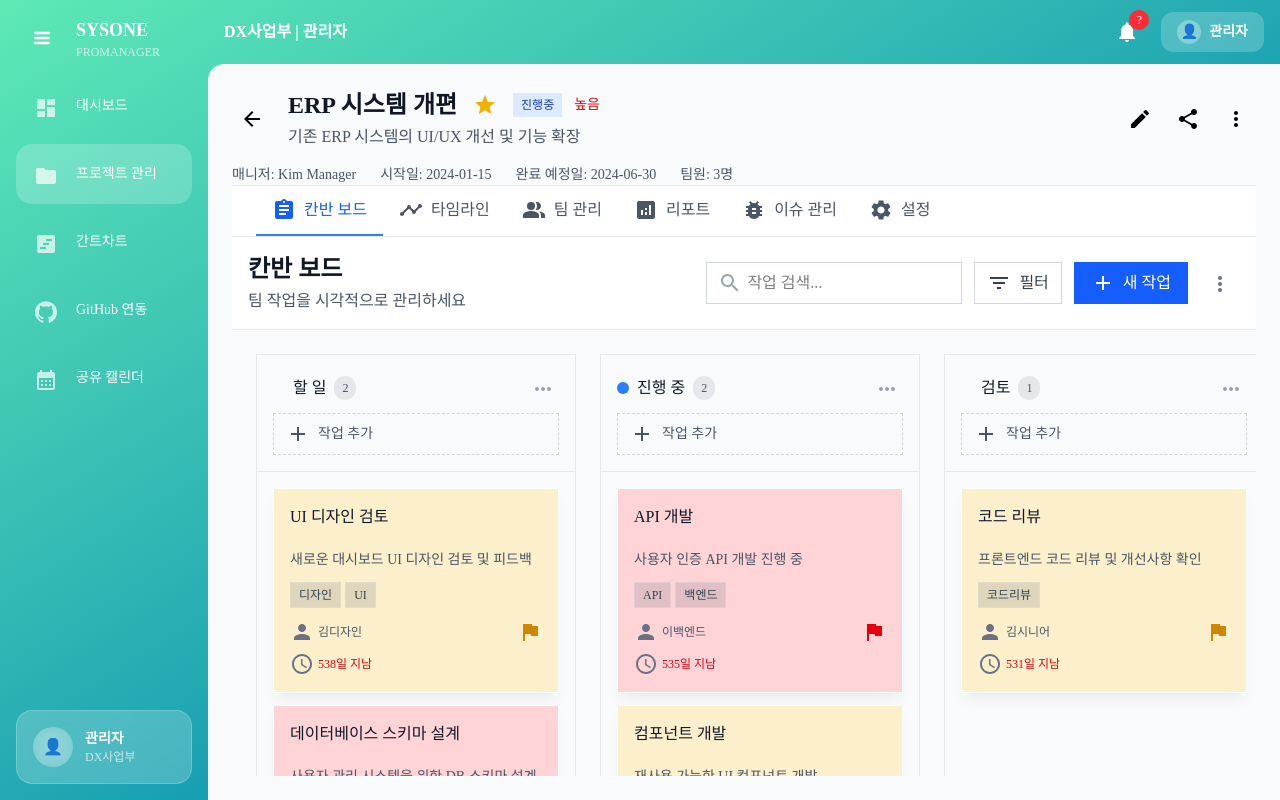
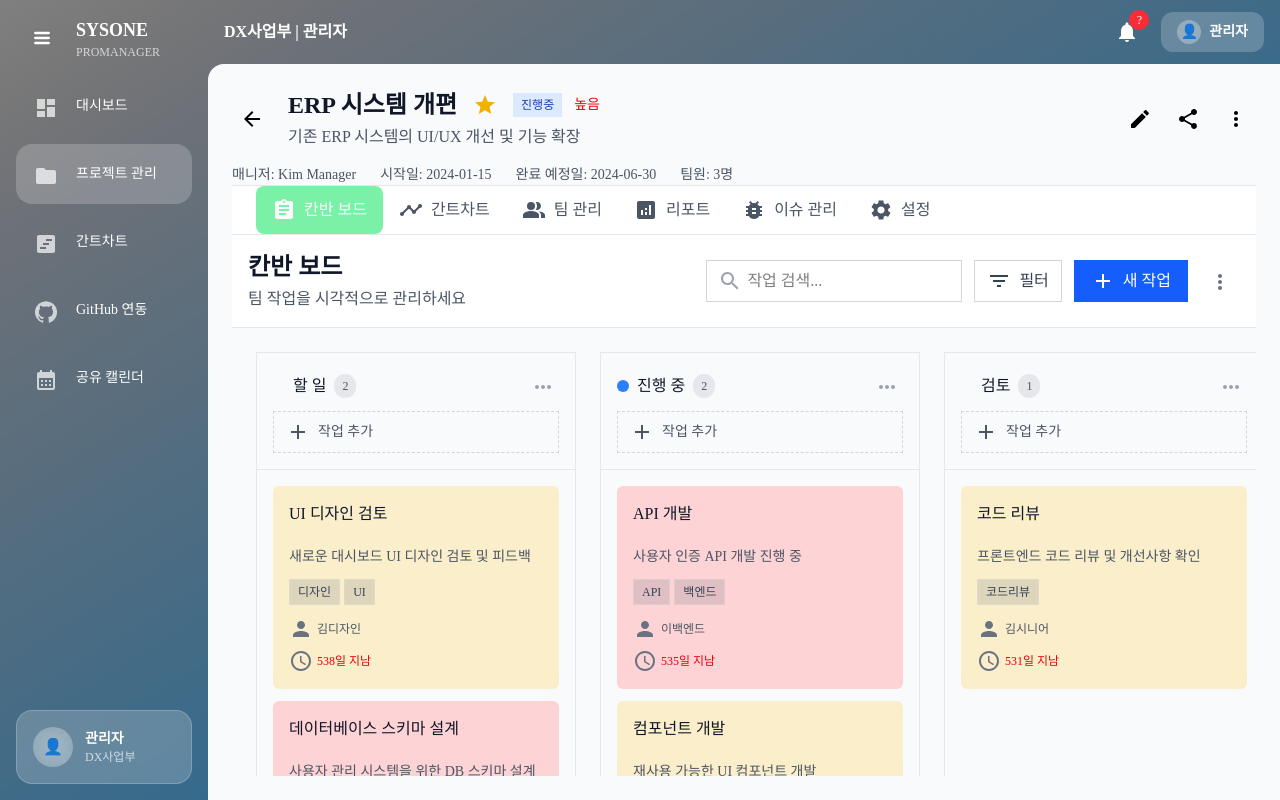
Before and after one commit to Sysone-Mini-2nd/FE, a React (Vite) app: page /projects/1 in a window 1280 px wide. Built offline with nearby package versions, Linux system fonts and the light colour scheme.

Commit message:
first commit

```diff
--- a/src/components/kanban/Kanban.jsx
+++ b/src/components/kanban/Kanban.jsx
@@ -6,7 +6,7 @@ import KanbanHeader from './KanbanHeader'
 import { Add } from '@mui/icons-material'
 
 function Kanban({ projectId }) {
-  // projectId에 따른 태스크 데이터 (실제로는 API로 가져옴)
+  // projectId에 따른 태스크 데이터
   const getProjectTasks = (projectId) => {
     // 샘플 데이터 - 실제로는 projectId로 API 호출
     return {
--- a/src/components/kanban/KanbanCard.jsx
+++ b/src/components/kanban/KanbanCard.jsx
@@ -16,7 +16,7 @@ function KanbanCard({ item, index, onUpdate, onDelete }) {
   const getPriorityColor = (priority) => {
     switch (priority) {
       case 'high':
-        return 'bg-red-500/20 border-red-200/50'
+        return 'bg-red-500/20 border-red-200/10'
       case 'medium':
         return 'bg-yellow-500/20 border-yellow-200/50'
       case 'low':
@@ -26,19 +26,19 @@ function KanbanCard({ item, index, onUpdate, onDelete }) {
     }
   }
 
-  const getPriorityIcon = (priority) => {
-    const baseClass = "w-3 h-3"
-    switch (priority) {
-      case 'high':
-        return <Flag className={`${baseClass} text-red-600`} />
-      case 'medium':
-        return <Flag className={`${baseClass} text-yellow-600`} />
-      case 'low':
-        return <Flag className={`${baseClass} text-green-600`} />
-      default:
-        return <Flag className={`${baseClass} text-gray-600`} />
-    }
-  }
+  // const getPriorityIcon = (priority) => {
+  //   const baseClass = "w-3 h-3"
+  //   switch (priority) {
+  //     case 'high':
+  //       return <Flag className={`${baseClass} text-red-600`} />
+  //     case 'medium':
+  //       return <Flag className={`${baseClass} text-yellow-600`} />
+  //     case 'low':
+  //       return <Flag className={`${baseClass} text-green-600`} />
+  //     default:
+  //       return <Flag className={`${baseClass} text-gray-600`} />
+  //   }
+  // }
 
   const handleSave = () => {
     onUpdate(item.id, editData)
@@ -74,8 +74,8 @@ function KanbanCard({ item, index, onUpdate, onDelete }) {
           ref={provided.innerRef}
           {...provided.draggableProps}
           {...provided.dragHandleProps}
-          className={`bg-white/80 backdrop-blur-md border border-white/20 p-4 cursor-pointer transition-all duration-300 shadow-lg shadow-black/5 group relative overflow-hidden ${
-            snapshot.isDragging ? 'rotate-3 shadow-xl' : 'hover:bg-white/90'
+          className={`bg-white/80 rounded-md p-4 cursor-pointer transition-all duration-300 group relative overflow-hidden ${
+            snapshot.isDragging ? 'rotate-6 ' : 'hover:bg-white/90'
           }`}
         >
           {/* 우선순위 배경 */}
@@ -160,9 +160,9 @@ function KanbanCard({ item, index, onUpdate, onDelete }) {
               </div>
 
               {/* 우선순위 */}
-              <div className="flex items-center gap-1">
+              {/* <div className="flex items-center gap-1">
                 {getPriorityIcon(item.priority)}
-              </div>
+              </div> */}
             </div>
 
             {/* 마감일 */}
--- a/src/index.css
+++ b/src/index.css
@@ -1,7 +1,7 @@
 @import "tailwindcss";
 
 body {
-  @apply min-h-screen bg-gradient-to-br from-emerald-300 to-sky-700;
+  @apply min-h-screen bg-gradient-to-br from-black/50 to-sky-700;
   font-family: Pretendard;
 }
 
--- a/src/pages/ProjectDetail.jsx
+++ b/src/pages/ProjectDetail.jsx
@@ -21,7 +21,7 @@ function ProjectDetail() {
   const navigate = useNavigate()
   const [activeTab, setActiveTab] = useState('kanban')
 
-  // 샘플 프로젝트 데이터 (실제로는 id로 fetch)
+  // 샘플 프로젝트 데이터
   const project = {
     id: 1,
     name: 'ERP 시스템 개편',
@@ -40,7 +40,7 @@ function ProjectDetail() {
 
   const tabs = [
     { id: 'kanban', label: '칸반 보드', icon: Assignment },
-    { id: 'timeline', label: '타임라인', icon: Timeline },
+    { id: 'timeline', label: '간트차트', icon: Timeline },
     { id: 'team', label: '팀 관리', icon: PeopleAlt },
     { id: 'reports', label: '리포트', icon: Analytics },
     { id: 'issues', label: '이슈 관리', icon: BugReport },
@@ -85,8 +85,8 @@ function ProjectDetail() {
       case 'timeline':
         return (
           <div className="p-6">
-            <h3 className="text-lg font-semibold mb-4">프로젝트 타임라인</h3>
-            <p className="text-gray-600">타임라인 기능이 여기에 구현됩니다.</p>
+            <h3 className="text-lg font-semibold mb-4">간트차트</h3>
+            <p className="text-gray-600">간트차트</p>
           </div>
         )
       case 'team':
@@ -132,14 +132,14 @@ function ProjectDetail() {
         return (
           <div className="p-6">
             <h3 className="text-lg font-semibold mb-4">이슈 관리</h3>
-            <p className="text-gray-600">이슈 관리 기능이 여기에 구현됩니다.</p>
+            <p className="text-gray-600">이슈 관리</p>
           </div>
         )
       case 'settings':
         return (
           <div className="p-6">
             <h3 className="text-lg font-semibold mb-4">프로젝트 설정</h3>
-            <p className="text-gray-600">프로젝트 설정 기능이 여기에 구현됩니다.</p>
+            <p className="text-gray-600">프로젝트 설정.</p>
           </div>
         )
       default:
@@ -155,7 +155,7 @@ function ProjectDetail() {
           <div className="flex items-center gap-4">
             <button
               onClick={() => navigate('/projects')}
-              className="p-2 hover:bg-gray-100 transition-colors"
+              className="p-2 hover:bg-white/50 transition-colors"
             >
               <ArrowBack className="w-5 h-5" />
             </button>
@@ -212,9 +212,9 @@ function ProjectDetail() {
               <button
                 key={tab.id}
                 onClick={() => setActiveTab(tab.id)}
-                className={`flex items-center gap-2 px-4 py-3 border-b-2 transition-colors ${
+                className={`flex items-center gap-2 px-4 py-3 transition-colors ${
                   activeTab === tab.id
-                    ? 'border-blue-500 text-blue-600'
+                    ? 'border-white rounded-lg bg-green-300 text-gray-50'
                     : 'border-transparent text-gray-600 hover:text-gray-900'
                 }`}
               >
```
